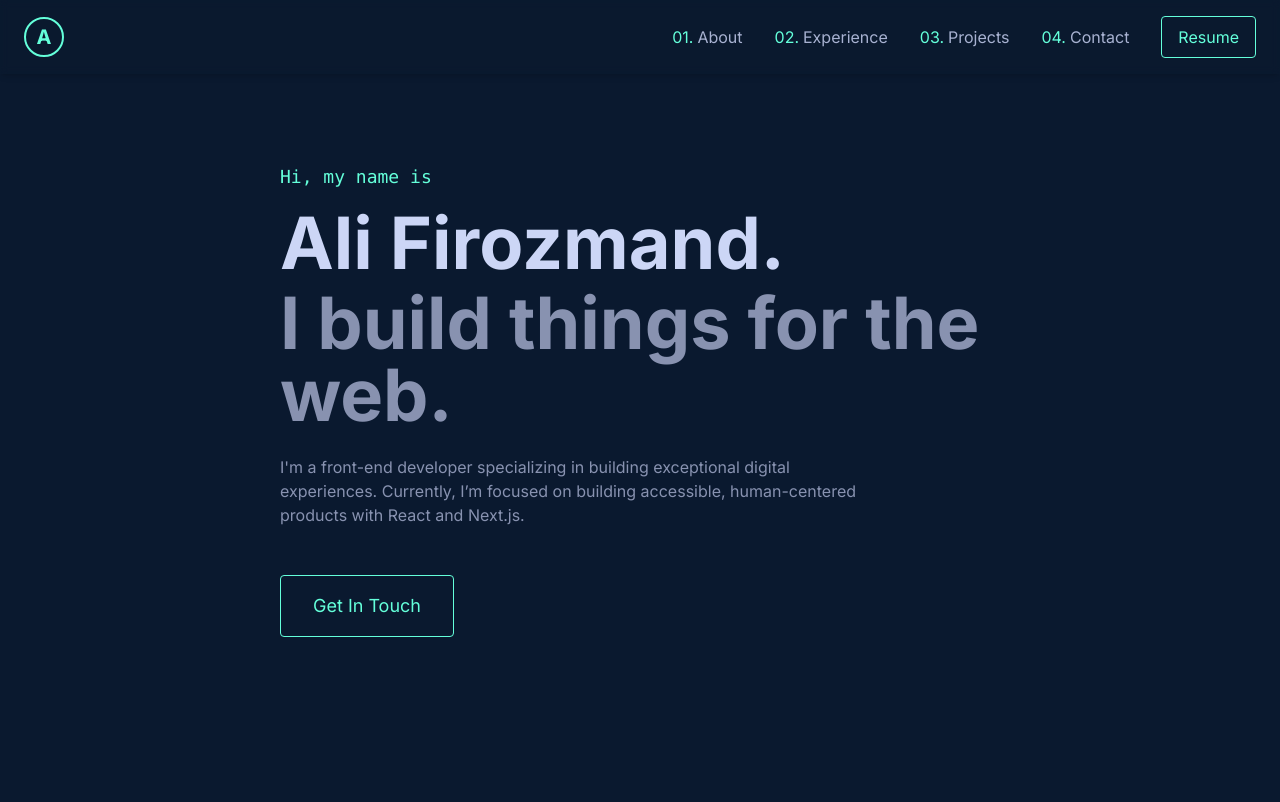
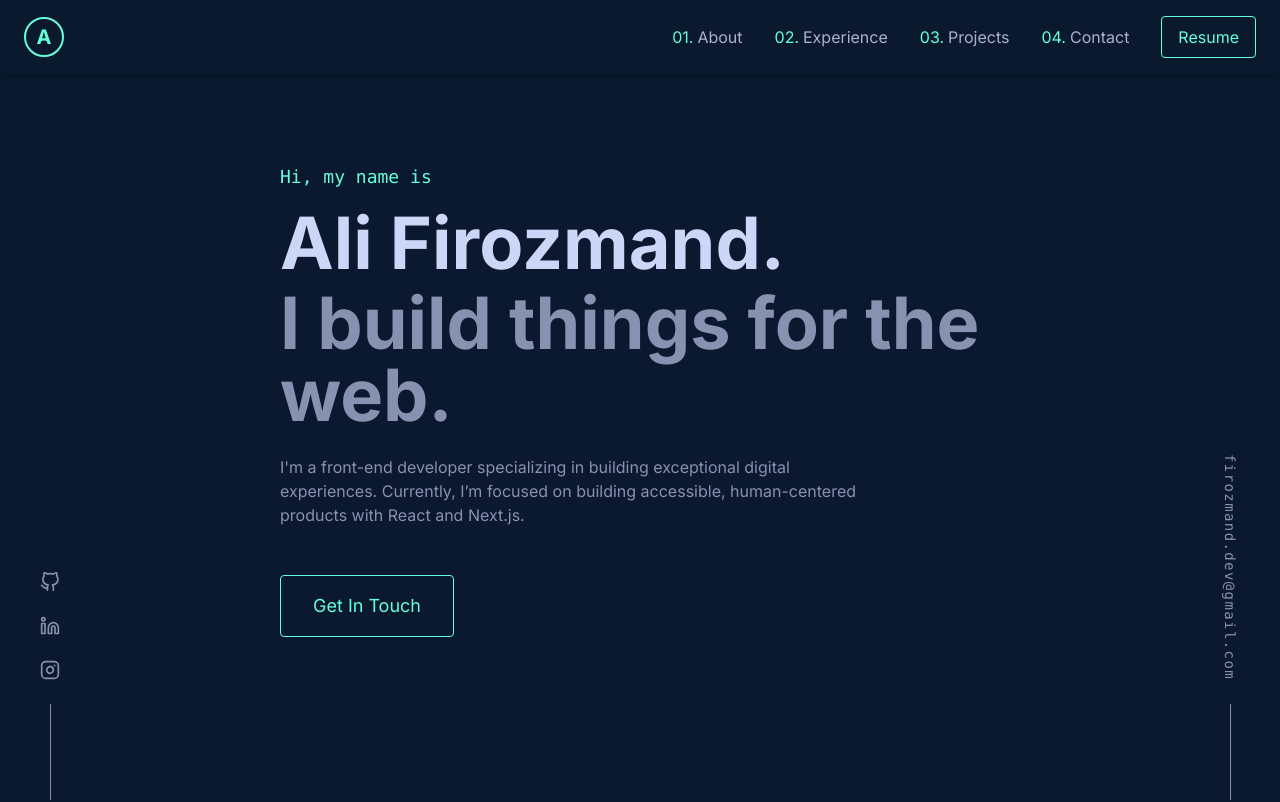
Before and after one commit to firozmand/portfilio, a Next.js app: page / in a window 1280 px wide. Shown: the top 802 px of the page. Built offline with nearby package versions, Linux system fonts and the light colour scheme.

Commit message:
fix(responsive): make portfolio layout fully responsive
- Adjusted layout and components for various screen sizes
- Improved mobile and tablet support for all sections
- Ensured proper scaling, spacing, and typography across devices

```diff
--- a/src/app/globals.css
+++ b/src/app/globals.css
@@ -3,6 +3,10 @@
 @tailwind utilities;
 
 @layer base {
+  html {
+    scroll-behavior: smooth;
+  }
+
   body {
     @apply bg-navy text-slate;
   }
--- a/src/app/layout.tsx
+++ b/src/app/layout.tsx
@@ -2,6 +2,7 @@ import type { Metadata } from "next";
 import { Inter } from "next/font/google";
 import "@/app/globals.css";
 import Navbar from "../components/Navbar";
+import SocialLinks from "@/components/SocialLinks";
 
 const inter = Inter({ subsets: ["latin"] });
 
@@ -19,6 +20,7 @@ export default function RootLayout({
     <html lang="en">
       <body className={inter.className}>
         <Navbar />
+        <SocialLinks />
         {children}
       </body>
     </html>
--- a/src/components/Experience.tsx
+++ b/src/components/Experience.tsx
@@ -8,7 +8,7 @@ const jobsData = [
     company: "Tech Solutions Inc.",
     title: "Front-End Developer",
     range: "May 2022 - Present",
-    url: "https://www.google.com", // A sample link
+    url: "https://www.google.com",
     duties: [
       "Developed and maintained user-facing features using modern front-end technologies like React and Next.js.",
       "Collaborated with designers and back-end developers to create seamless and responsive web applications.",
@@ -21,7 +21,7 @@ const jobsData = [
     company: "Creative Minds LLC",
     title: "Junior Front-End Developer",
     range: "Jan 2021 - Apr 2022",
-    url: "https://www.google.com", // A sample link
+    url: "https://www.google.com",
     duties: [
       "Assisted in the development of websites and web applications from concept to deployment.",
       "Translated UI/UX design wireframes to actual code that will produce visual elements of the application.",
@@ -31,10 +31,7 @@ const jobsData = [
 ];
 
 const Experience = () => {
-  // ۲. یک state برای نگه داشتن شماره تب فعال تعریف می‌کنیم. مقدار اولیه 0 یعنی اولین شغل به صورت پیش‌فرض انتخاب شده.
   const [activeTab, setActiveTab] = useState(0);
-
-  // ۳. اطلاعات شغل فعال رو بر اساس state انتخاب می‌کنیم
   const activeJob = jobsData[activeTab];
 
   return (
@@ -46,15 +43,17 @@ const Experience = () => {
 
       <div className="md:flex">
         {/* لیست تب‌ها (شرکت‌ها) */}
-        <div className="flex overflow-x-auto md:flex-col md:mr-8 mb-8 md:mb-0">
+        {/* 👇 تغییر اصلی اینجاست: overflow-x-auto به flex-wrap تغییر کرد */}
+        <div className="flex flex-wrap md:flex-col md:mr-8 mb-8 md:mb-0">
           {jobsData.map((job, index) => (
             <button
               key={job.id}
               onClick={() => setActiveTab(index)}
-              className={`px-4 py-3 w-full text-left whitespace-nowrap hover:bg-light-navy hover:text-green focus:outline-none transition-all duration-300 ${
+              // 👇 تغییر اصلی اینجاست: کلاس whitespace-nowrap حذف شد
+              className={`px-4 py-3 w-auto md:w-full text-left focus:outline-none transition-all duration-300 ${
                 activeTab === index
                   ? "text-green border-b-2 md:border-b-0 md:border-l-2 border-green bg-light-navy"
-                  : "text-slate border-b-2 md:border-b-0 md:border-l-2 border-lightest-navy"
+                  : "text-slate border-b-2 md:border-b-0 md:border-l-2 border-transparent md:border-lightest-navy hover:bg-light-navy hover:text-green"
               }`}
             >
               {job.company}
--- a/src/components/Footer.tsx
+++ b/src/components/Footer.tsx
@@ -5,7 +5,7 @@ import { FiGithub, FiLinkedin, FiInstagram } from "react-icons/fi";
 const Footer = () => {
   return (
     <footer className="text-center py-6 text-slate">
-      {/* این آیکون‌ها فعلاً در فوتر هستن و بعداً به کنار صفحه منتقلشون می‌کنیم */}
+      {/* این div فقط در موبایل و تبلت نمایش داده میشه */}
       <div className="flex items-center justify-center space-x-6 md:hidden mb-4">
         <a
           href="https://github.com/firozmand"
--- a/src/components/Navbar.tsx
+++ b/src/components/Navbar.tsx
@@ -1,6 +1,13 @@
+"use client";
+import { useState, useEffect } from "react";
 import Link from "next/link";
+import { motion, AnimatePresence } from "framer-motion";
+import { FiMenu, FiX } from "react-icons/fi";
 
 const Navbar = () => {
+  // 1. یک state برای مدیریت باز یا بسته بودن منو
+  const [isMenuOpen, setIsMenuOpen] = useState(false);
+
   const navLinks = [
     { name: "About", url: "#about" },
     { name: "Experience", url: "#experience" },
@@ -8,17 +15,26 @@ const Navbar = () => {
     { name: "Contact", url: "#contact" },
   ];
 
+  // این افکت، اسکرول صفحه اصلی رو وقتی منوی موبایل بازه، قفل می‌کنه
+  useEffect(() => {
+    if (isMenuOpen) {
+      document.body.style.overflow = "hidden";
+    } else {
+      document.body.style.overflow = "unset";
+    }
+  }, [isMenuOpen]);
+
   return (
     <header className="fixed top-0 left-0 right-0 z-50 bg-navy/80 backdrop-blur-sm shadow-md">
       <nav className="flex items-center justify-between max-w-screen-xl mx-auto px-6 py-4">
         {/* Logo */}
         <Link
           href="/"
-          className="text-green w-10 h-10 flex items-center justify-center border-2 border-green rounded-full font-bold text-xl hover:bg-green/10 transition-colors"
+          className="text-green w-10 h-10 flex items-center justify-center border-2 border-green rounded-full font-bold text-xl hover:bg-green/10 transition-colors z-50"
         >
           A
-        </Link>{" "}
-        {/* 👈 ۲. تگ a به Link تغییر کرد */}
+        </Link>
+
         {/* Desktop Navigation Links */}
         <div className="hidden md:flex items-center space-x-8">
           <ol className="flex items-center space-x-8">
@@ -28,15 +44,12 @@ const Navbar = () => {
                 className="text-light-slate hover:text-green transition-colors"
               >
                 <Link href={link.url}>
-                  {" "}
-                  {/* 👈 ۳. تگ a به Link تغییر کرد */}
                   <span className="text-green mr-1">0{index + 1}.</span>
                   {link.name}
                 </Link>
               </li>
             ))}
           </ol>
-          {/* 👇 نکته مهم: این لینک چون به یک فایل خارجی (PDF) اشاره داره، باید همون تگ <a> باقی بمونه */}
           <a
             href="/resume.pdf"
             target="_blank"
@@ -46,11 +59,53 @@ const Navbar = () => {
             Resume
           </a>
         </div>
-        {/* Mobile Menu Button (we will make it functional later) */}
-        <div className="md:hidden text-green text-3xl">
-          {/* Hamburger Icon will go here */}
-          &#9776;
+
+        {/* Mobile Menu Button */}
+        <div className="md:hidden z-50">
+          <button
+            onClick={() => setIsMenuOpen(!isMenuOpen)}
+            className="text-green text-3xl"
+          >
+            {isMenuOpen ? <FiX /> : <FiMenu />}
+          </button>
         </div>
+
+        {/* Mobile Menu Panel (using AnimatePresence for smooth exit) */}
+        <AnimatePresence>
+          {isMenuOpen && (
+            <motion.div
+              initial={{ x: "100%" }}
+              animate={{ x: 0 }}
+              exit={{ x: "100%" }}
+              transition={{ type: "tween", ease: "easeInOut", duration: 0.3 }}
+              className="fixed top-0 right-0 h-screen w-3/4 bg-light-navy p-8 pt-24 z-40 flex flex-col items-center justify-center"
+            >
+              <ol className="flex flex-col items-center space-y-8 text-center">
+                {navLinks.map((link, index) => (
+                  <li
+                    key={index}
+                    className="text-lg text-lightest-slate hover:text-green transition-colors"
+                  >
+                    <Link href={link.url} onClick={() => setIsMenuOpen(false)}>
+                      <span className="block text-green font-mono mb-1">
+                        0{index + 1}.
+                      </span>
+                      {link.name}
+                    </Link>
+                  </li>
+                ))}
+              </ol>
+              <a
+                href="/resume.pdf"
+                target="_blank"
+                rel="noopener noreferrer"
+                className="mt-12 px-8 py-3 border border-green text-green rounded hover:bg-green/10 transition-colors text-lg"
+              >
+                Resume
+              </a>
+            </motion.div>
+          )}
+        </AnimatePresence>
       </nav>
     </header>
   );
--- /dev/null
+++ b/src/components/SocialLinks.tsx
@@ -0,0 +1,64 @@
+"use client";
+
+import { FiGithub, FiLinkedin, FiInstagram } from "react-icons/fi";
+import { motion } from "framer-motion";
+
+const SocialLinks = () => {
+  const socialLinks = [
+    { icon: <FiGithub size={20} />, url: "https://github.com/firozmand" },
+    {
+      icon: <FiLinkedin size={20} />,
+      url: "https://www.linkedin.com/in/ali-firozmand-5967411a4/",
+    }, // 👈 لینک لینکدین خودت رو اینجا بذار
+    { icon: <FiInstagram size={20} />, url: "https://instagram.com/mr__a1i" },
+  ];
+
+  return (
+    <>
+      {/* نوار سمت چپ (آیکون‌های اجتماعی) */}
+      <motion.div
+        initial={{ opacity: 0 }}
+        animate={{ opacity: 1 }}
+        transition={{ duration: 0.5, delay: 1.5 }}
+        className="hidden lg:flex flex-col items-center fixed bottom-0 left-10"
+      >
+        <ul className="flex flex-col items-center space-y-6">
+          {socialLinks.map((link, i) => (
+            <li key={i}>
+              <a
+                href={link.url}
+                target="_blank"
+                rel="noopener noreferrer"
+                className="block text-slate hover:text-green hover:-translate-y-1 transition-all duration-300"
+              >
+                {link.icon}
+              </a>
+            </li>
+          ))}
+        </ul>
+        {/* خط عمودی */}
+        <div className="w-px h-24 bg-slate mt-6"></div>
+      </motion.div>
+
+      {/* نوار سمت راست (ایمیل) */}
+      <motion.div
+        initial={{ opacity: 0 }}
+        animate={{ opacity: 1 }}
+        transition={{ duration: 0.5, delay: 1.5 }}
+        className="hidden lg:flex flex-col items-center fixed bottom-0 right-10"
+      >
+        <a
+          href="mailto:firozmand.dev@gmail.com"
+          className="font-mono text-sm tracking-widest text-slate hover:text-green hover:-translate-y-1 transition-all duration-300"
+          style={{ writingMode: "vertical-rl" }}
+        >
+          firozmand.dev@gmail.com
+        </a>
+        {/* خط عمودی */}
+        <div className="w-px h-24 bg-slate mt-6"></div>
+      </motion.div>
+    </>
+  );
+};
+
+export default SocialLinks;
```
Also changed, not shown: 1 other file (tests, documents, lock files or other folders).
